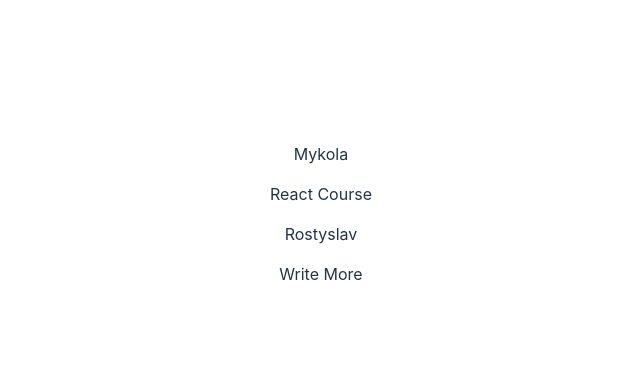
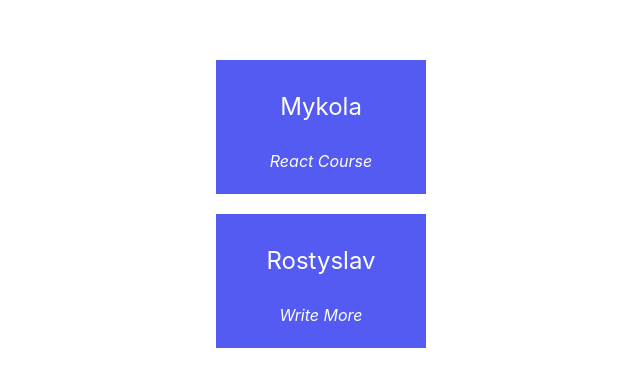
Before and after one commit to iftemplar/react-vite-project, a React (Vite) app: page / in a window 1280 px wide. Shown: the part 186-572 px from the top of the page, without its empty margins (319-959 px from the left). Built offline with nearby package versions, Linux system fonts and the light colour scheme.

Commit message:
Added CSS module classes

```diff
--- a/src/components/Post.jsx
+++ b/src/components/Post.jsx
@@ -1,8 +1,10 @@
+import classes from './Post.module.css';
+
 function Post(props) {
     return(
-        <div>
-            <p>{props.name}</p>
-            <p>{props.text}</p>
+        <div className={classes.post}>
+            <p className={classes.name}>{props.name}</p>
+            <p className={classes.text}>{props.text}</p>
         </div>
     )
 }
--- /dev/null
+++ b/src/components/Post.module.css
@@ -0,0 +1,12 @@
+.post {
+    color: white;
+    background: #535bf2;
+    padding: 5px 50px;
+    margin-bottom: 20px;
+}
+.name {
+    font-size: 24px;
+}
+.text {
+    font-style: italic;
+}
```
